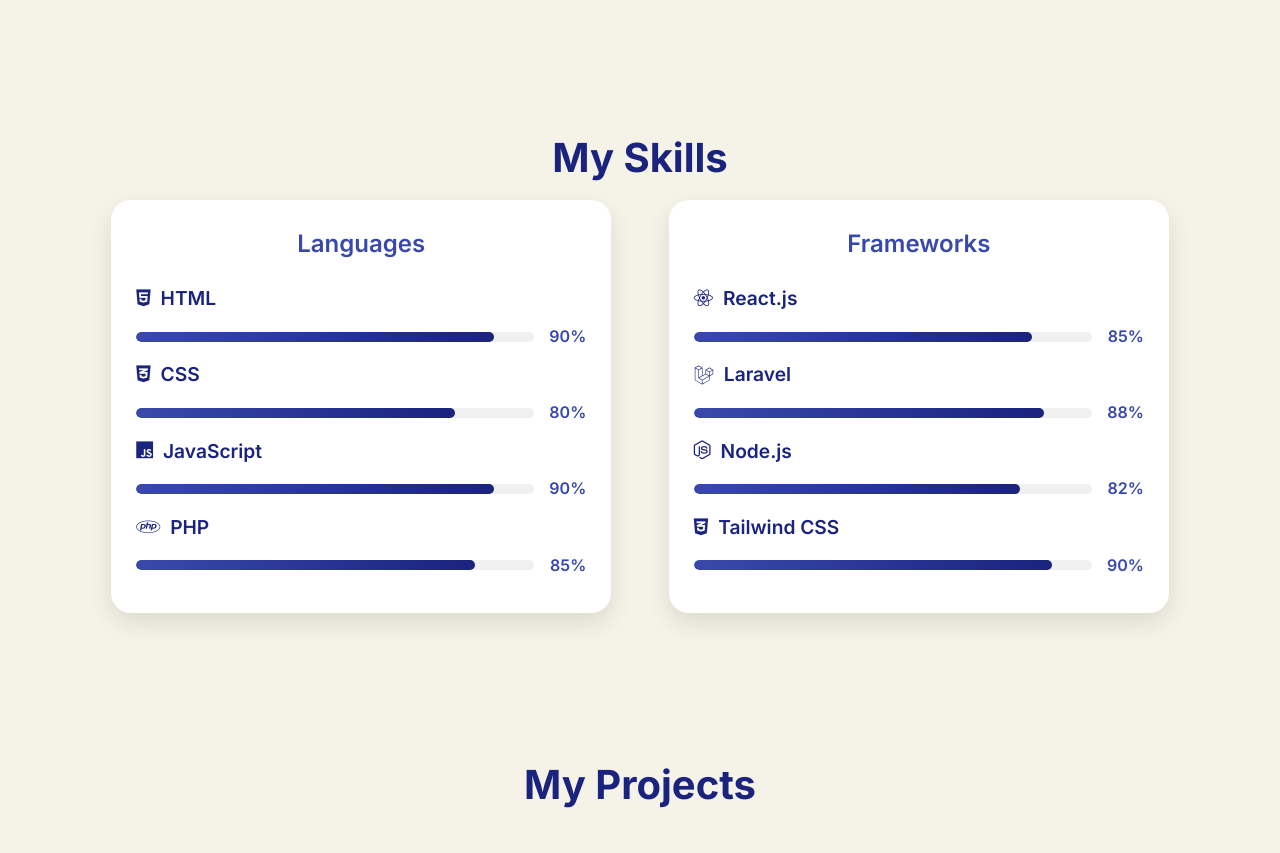
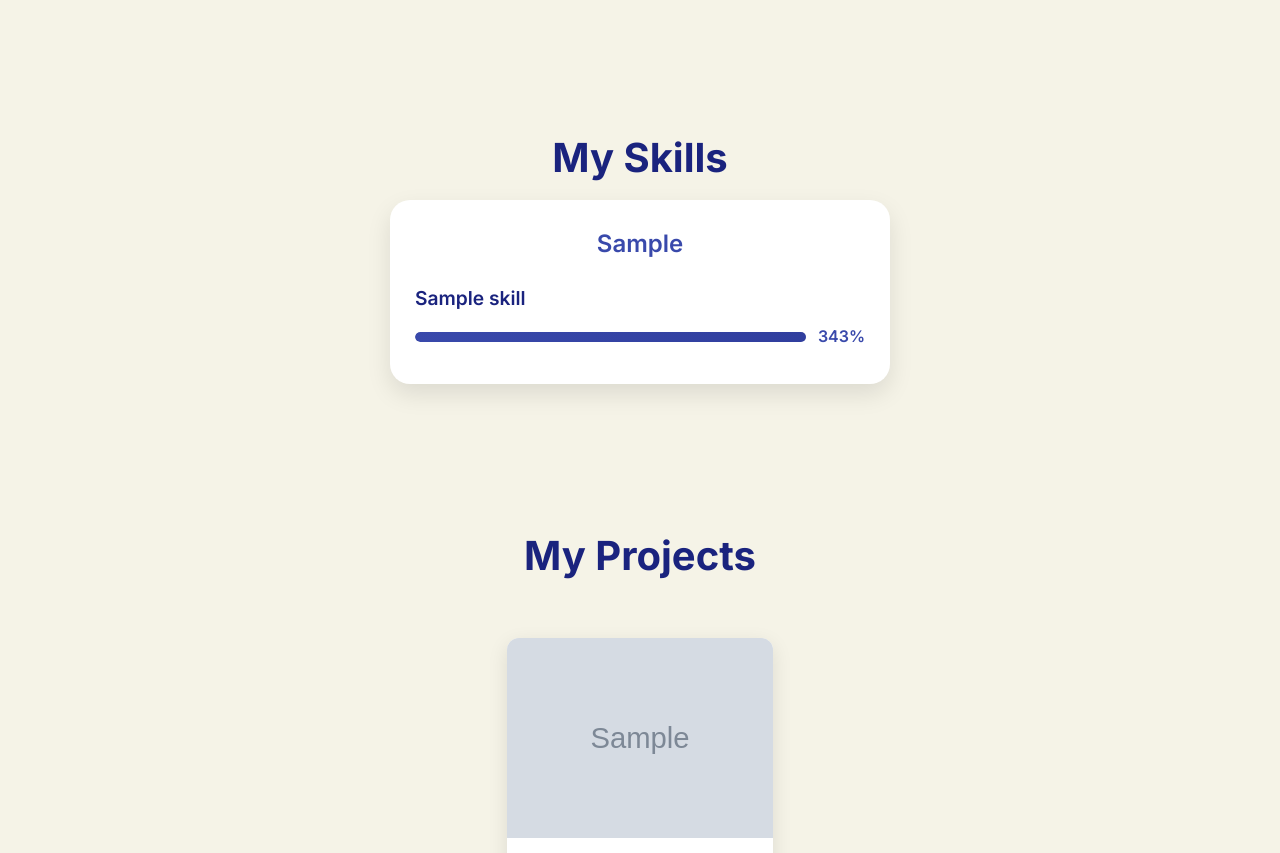
Before and after one commit to apusharma45/portfolio, a PHP site: page / in a window 1280 px wide. Shown: the part 1728-2581 px from the top of the page. Run offline with PHP 8.4, Linux system fonts and the light colour scheme; tables that the repository leaves empty or names only in its code hold one stand-in row (values such as "Sample post"); grey boxes marked "Sample" are stand-in pictures.

Commit message:
changed the skills to fetch from database

```diff
--- a/index.php
+++ b/index.php
@@ -3,6 +3,16 @@
 
 $sql = "SELECT * FROM projects";
 $result = $conn->query($sql);
+
+$skills_sql = "SELECT * FROM skills ORDER BY category, id";
+$skills_result = $conn->query($skills_sql);
+
+$skills_by_category = [];
+if ($skills_result->num_rows > 0) {
+    while ($skill = $skills_result->fetch_assoc()) {
+        $skills_by_category[$skill['category']][] = $skill;
+    }
+}
 ?>
 
 
@@ -102,90 +112,31 @@
     <h2 class="section-heading">My Skills</h2>
 
     <div class="progress-bar-background">
+        <?php foreach ($skills_by_category as $category => $skills): ?>
         <div class="progress-bar-container">
-                <h3 class="skills-subheading">Languages</h3>
+            <h3 class="skills-subheading"><?= htmlspecialchars($category) ?></h3>
 
-                <div class="progress-box">
-                    <p class="skill-name"><i class="fab fa-html5"></i> HTML</p>
-                    <div class="progress-bar-box">
-                        <div class="progress-bar"><span class="line"></span></div>
-                        <p class="increasing-percentage">0%</p>
-                        <div class="total-percentage">90%</div>
-                    </div>
-                </div>
-
-                <div class="progress-box">
-                    <p class="skill-name"><i class="fab fa-css3-alt"></i> CSS</p>
-                    <div class="progress-bar-box">
-                        <div class="progress-bar"><span class="line"></span></div>
-                        <p class="increasing-percentage">0%</p>
-                        <div class="total-percentage">80%</div>
-                    </div>
-                </div>
-
-                <div class="progress-box">
-                    <p class="skill-name"><i class="fab fa-js"></i> JavaScript</p>
-                    <div class="progress-bar-box">
-                        <div class="progress-bar"><span class="line"></span></div>
-                        <p class="increasing-percentage">0%</p>
-                        <div class="total-percentage">90%</div>
-                    </div>
-                </div>
-
-                <div class="progress-box">
-                    <p class="skill-name"><i class="fab fa-php"></i> PHP</p>
-                    <div class="progress-bar-box">
-                        <div class="progress-bar"><span class="line"></span></div>
-                        <p class="increasing-percentage">0%</p>
-                        <div class="total-percentage">85%</div>
-                    </div>
-                </div>
-            </div>
-
-
-            <div class="progress-bar-container">
-                <h3 class="skills-subheading">Frameworks</h3>
-
-                <div class="progress-box">
-                    <p class="skill-name"><i class="fab fa-react"></i> React.js</p>
-                    <div class="progress-bar-box">
-                        <div class="progress-bar"><span class="line"></span></div>
-                        <p class="increasing-percentage">0%</p>
-                        <div class="total-percentage">85%</div>
-                    </div>
-                </div>
-
+            <?php foreach ($skills as $skill): ?>
             <div class="progress-box">
                 <p class="skill-name">
-                        <img src="uploads/laravel_icon.svg" alt="Laravel" style="width:20px;height:20px;"> Laravel
+                    <?php
+                    if ($skill['icon_type'] === 'fa') {
+                        echo "<i class='" . htmlspecialchars($skill['icon_value']) . "'></i> ";
+                    } elseif ($skill['icon_type'] === 'img') {
+                        echo "<img src='" . htmlspecialchars($skill['icon_value']) . "' alt='" . htmlspecialchars($skill['name']) . "' style='width:20px;height:20px;'> ";
+                    }
+                    echo htmlspecialchars($skill['name']);
+                    ?>
                 </p>
                 <div class="progress-bar-box">
                     <div class="progress-bar"><span class="line"></span></div>
                     <p class="increasing-percentage">0%</p>
-                        <div class="total-percentage">88%</div>
+                    <div class="total-percentage"><?= htmlspecialchars($skill['percentage']) ?>%</div>
                 </div>
             </div>
-
-
-                <div class="progress-box">
-                    <p class="skill-name"><i class="fab fa-node-js"></i> Node.js</p>
-                    <div class="progress-bar-box">
-                        <div class="progress-bar"><span class="line"></span></div>
-                        <p class="increasing-percentage">0%</p>
-                        <div class="total-percentage">82%</div>
+            <?php endforeach; ?>
         </div>
-                </div>
-
-                <div class="progress-box">
-                    <p class="skill-name"><i class="fab fa-css3-alt"></i> Tailwind CSS</p>
-                    <div class="progress-bar-box">
-                        <div class="progress-bar"><span class="line"></span></div>
-                        <p class="increasing-percentage">0%</p>
-                        <div class="total-percentage">90%</div>
-                    </div>
-                </div>
-
-            </div>
+        <?php endforeach; ?>
     </div>
 </section>
 
```
Lines whose indentation alone changed are shown as unchanged.
